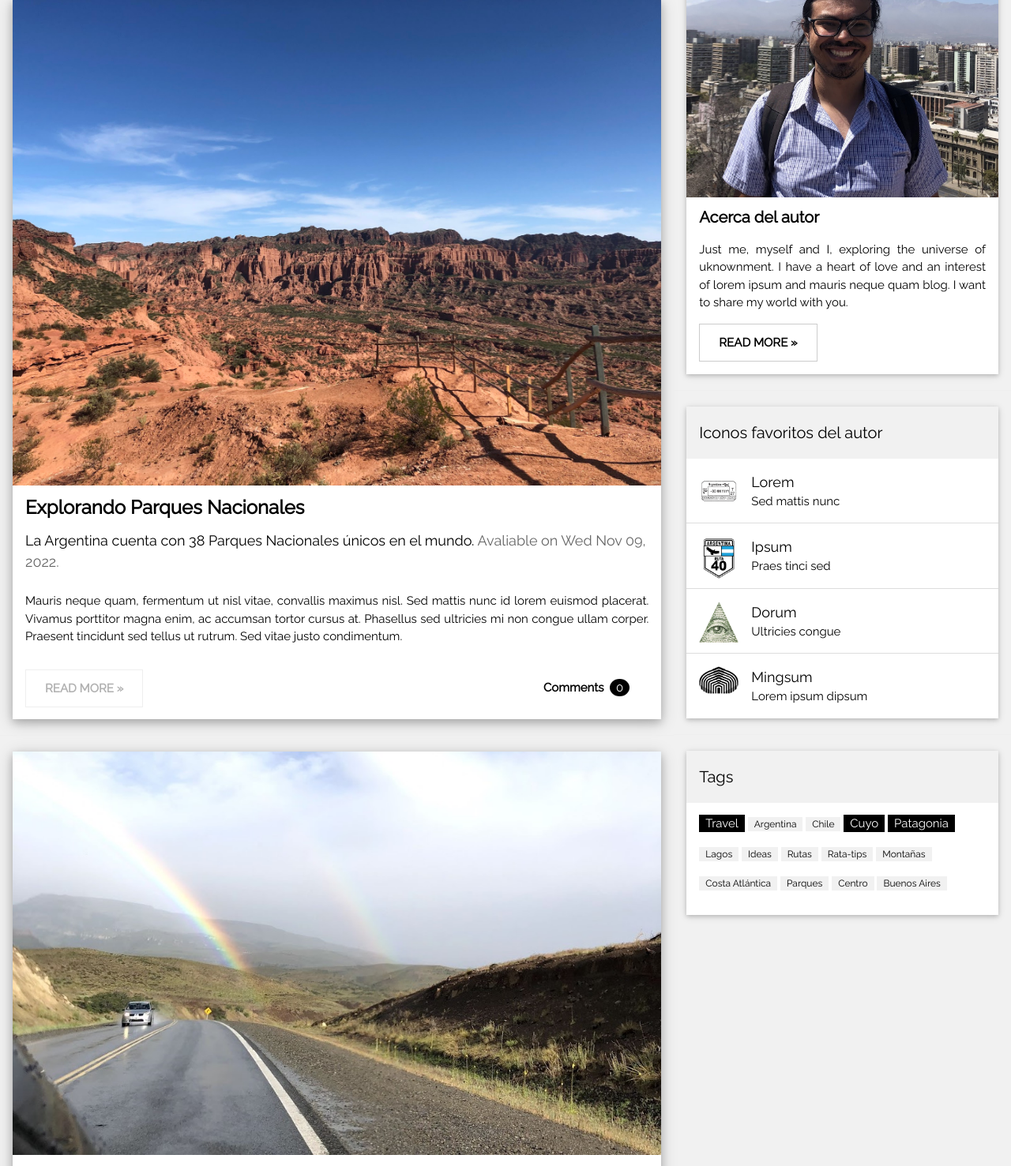
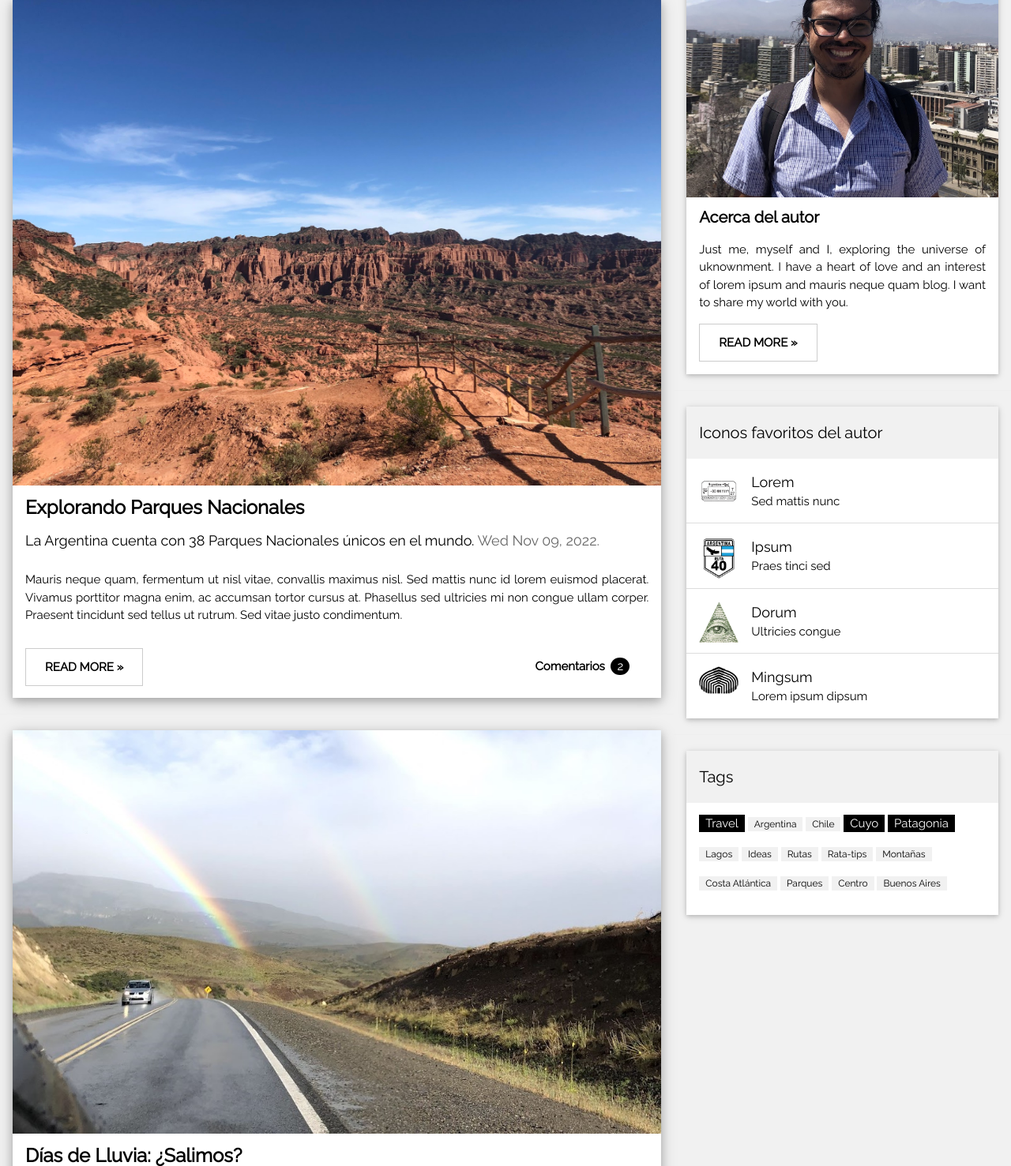
Before and after one commit to romeroluisraul/proyecto_final_coder, a Django app: page /posts/busqueda/Tr/ in a window 1280 px wide. Shown: the part 399-1876 px from the top of the page at 79% size. Run offline with Django 4.2, Linux system fonts and the light colour scheme; data comes from the database, SQL or seed files in the repository; both versions use the stored data as it was after the commit.

Commit message:
Se incorporaron metodos que implementan la relacion entre los comentarios y sus posts. Se puede visualizar la cantidad de comentarios de cada post.

```diff
--- a/contenido/models.py
+++ b/contenido/models.py
@@ -46,3 +46,24 @@ class Commentary(models.Model):
     text_commentary = models.TextField(max_length= 400)
     date_commentary = models.DateTimeField()
     related_post = models.ForeignKey(Post, on_delete=models.CASCADE)
+
+    def __str__(self):
+
+        respuesta = self.related_post.title + ': ' + self.commentarist
+
+        return respuesta
+
+def get_comments(ActualPost: Post) -> list:
+
+  comentarios = Commentary.objects.filter(related_post = ActualPost)
+
+  return comentarios
+
+def quantity_comments(ActualPost: Post) -> list:
+
+  comentarios = Commentary.objects.filter(related_post = ActualPost)
+
+  return len(comentarios)
+
+setattr(Post, "related_comments", get_comments)
+setattr(Post, "quantity_comments", quantity_comments)
--- a/contenido/views.py
+++ b/contenido/views.py
@@ -30,9 +30,6 @@ def autor(request):
 
 def tags(request, tag):
 
-
-    lista_comentarios = Commentary.objects.all()
-
     contexto['home_url'] = request.get_full_path() == '/home/'
     contexto['ultima_pagina'] = request.get_full_path()
     contexto['script'] = False
--- a/proyecto_final/templates/resultados.html
+++ b/proyecto_final/templates/resultados.html
@@ -19,7 +19,7 @@
   <img src="{{ post.image_portada.url }}" alt= "{{ post.image_alt }}" title= "{{ post.image_title }}" style="width:100%">
   <div class="w3-container">
     <h3><b>{{ post.title }}</b></h3>
-    {% if post.readmore_avaliable %}
+    {% if post.date_avaliable %}
     <h5> {{ post.subtitle }} <span class="w3-opacity">{{post.date|date:"D M d, Y."}}</span></h5>
     {% else %}
     <h5> {{ post.subtitle }} <span class="w3-opacity">Avaliable on {{post.date|date:"D M d, Y."}}</span></h5>
@@ -30,21 +30,18 @@
     <p align="justify">{{post.description}}</p>
     <div class="w3-row">
       <div class="w3-col m8 s12">
-        {% if post.readmore_avaliable %}
-        {% with ''|add:post.url as post_url %}
-        <form action="{% url post_url %}">
-        {% endwith %}
+        {% if post.date_avaliable %}
           <p><button class="w3-button w3-padding-large w3-white w3-border"><b>READ MORE »</b></button></p>
         </form>
       </div>
       <div class="w3-col m4 w3-hide-small">
-        <p><span class="w3-padding-large w3-right"><b>Comments  </b><span class="w3-badge">{{cantidad_comentarios}}</span></span></p>
+        <p><span class="w3-padding-large w3-right"><b>Comentarios  </b><span class="w3-badge">{{ post.quantity_comments }}</span></span></p>
       </div>
         {% else %}
         <p><button class="w3-button w3-disabled w3-padding-large w3-white w3-border"><b>READ MORE »</b></button></p>
       </div>
       <div class="w3-col m4 w3-hide-small">
-        <p><span class="w3-padding-large w3-right"><b>Comments  </b><span class="w3-badge">0</span></span></p>
+        <p><span class="w3-padding-large w3-right w3-disabled"><b>Comentarios  </b><span class="w3-badge">0</span></span></p>
       </div>
         {% endif %}
     </div>
```
Also changed, not shown: proyecto_final/templates/autor.html (+5 -5 lines), proyecto_final/templates/home.html (+7 -3 lines), db.sqlite3.
